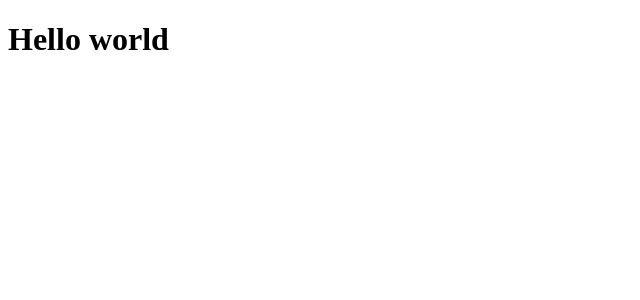
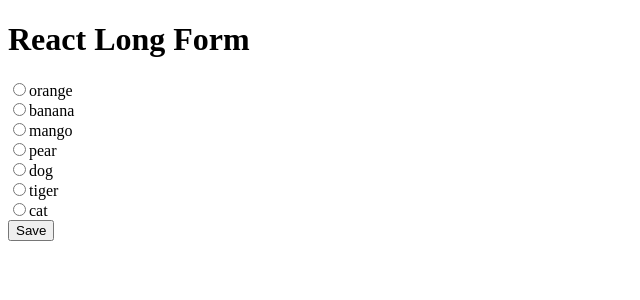
Before and after one commit to SimoNonnis/react-long-form, a React (Create React App) app: page / in a window 1280 px wide. Shown: the top 300 px of the page, without its empty margins (0-640 px from the left). Built offline with nearby package versions, Linux system fonts and the light colour scheme.

Commit message:
'Add form component'

```diff
--- a/src/App.js
+++ b/src/App.js
@@ -1,7 +1,15 @@
 // @flow
 import React, { Component } from 'react';
 
-class App extends Component {
+const options1 = ['orange', 'banana', 'mango', 'pear'];
+const options2 = ['dog', 'tiger', 'cat'];
+const name1 = 'fruits';
+const name2 = 'animals';
+
+
+
+// App component
+export default class App extends Component {
   render() {
     return (
       <Form />
@@ -9,6 +17,8 @@
   }
 }
 
+
+// Form component
 class Form extends Component {
   constructor(props) {
     super(props)
@@ -16,15 +26,46 @@
     this.state = {
       data: {}
     }
+
+    this.onFormSubmit = this.onFormSubmit.bind(this);
+  }
+
+  onFormSubmit(event) {
+    event.preventDefault();
+    console.log('Form submitted!');
   }
 
   render() {
     return (
-      <div>
-        <h1>Hello world</h1>
-      </div>
+      <form onSubmit={this.onFormSubmit}>
+        <h1>React Long Form</h1>
+
+        <RadioGroup optionsAvailables={options1} name={name1} />
+        <RadioGroup optionsAvailables={options2} name={name2} />
+
+        <button>Save</button>
+      </form>
     )
   }
 }
 
-export default App;
+
+// RadioGroup component
+class RadioGroup extends Component {
+  render() {
+    const { optionsAvailables } = this.props;
+    const { name } = this.props;
+    const optionsGroup = optionsAvailables.map((option, i) => {
+      return (
+        <div key={i} >
+          <input type="radio" name={name}/>
+          <label>{option}</label>
+        </div>
+      )
+
+    })
+    return (
+      <div>{optionsGroup}</div>
+    )
+  }
+}
```
